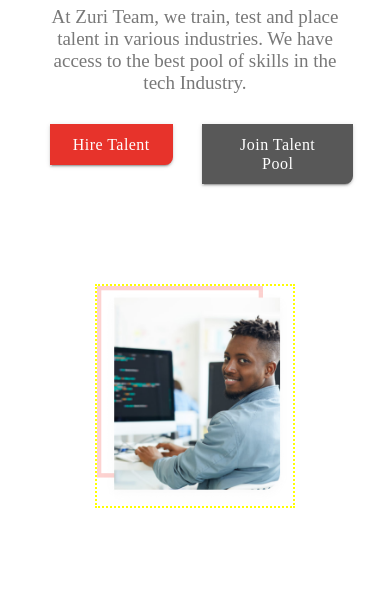
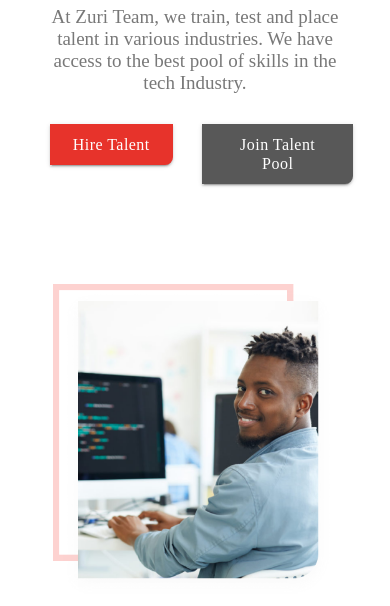
Before and after one commit to oluwatomisin987/ZURI-WEB, a plain HTML site: page Zuri Talent.html in a window 390 px wide. Shown: the part 238-844 px from the top of the page. Drawn offline with Linux system fonts and the light colour scheme.

Commit message:
monday-mo

```diff
--- a/z-talent.css
+++ b/z-talent.css
@@ -1020,7 +1020,7 @@
 
 
 
-@media (max-width:420px)  {
+@media (max-width:480px)  {
 
 
 
@@ -1225,16 +1225,16 @@
     display: flex;
     justify-content: center;
     /* border: 5px solid gold; */
-    width: 80%;
+    width: 90%;
     margin: auto;
     margin-top: 50px;
     }
 
   .top-img{
-   max-width: 100%;
-   border: 2px dotted yellow;
+   width: 90%;
+   /* border: 2px dotted yellow; */
    /* width: 100%; */
-    min-width: 40%;
+    /* min-width: 40%; */
 
     /* width: auto; */
     /* height: auto; */
@@ -1377,14 +1377,14 @@ padding-top: 74px;
 }
 
 .s-p-img-div{
-width: 80%;
+width: 90%;
 display: flex;
 justify-content: center;
 margin: auto;
 }
 
 .s-p-imgg{
-  width: 80%;
+  width: 90%;
 }
 
 
```
